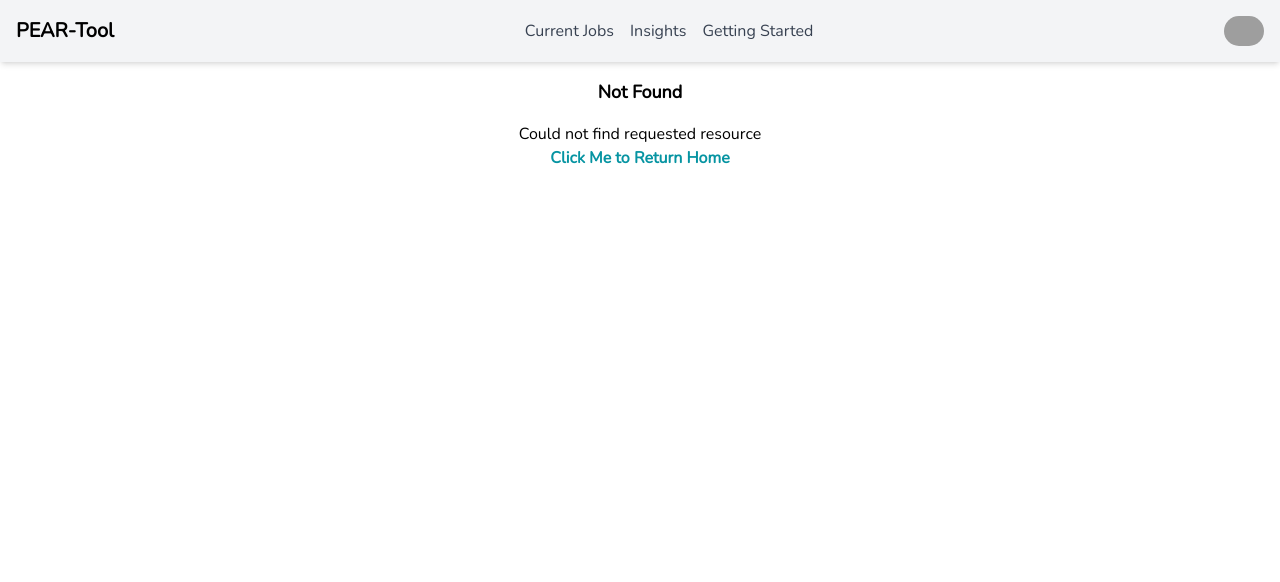
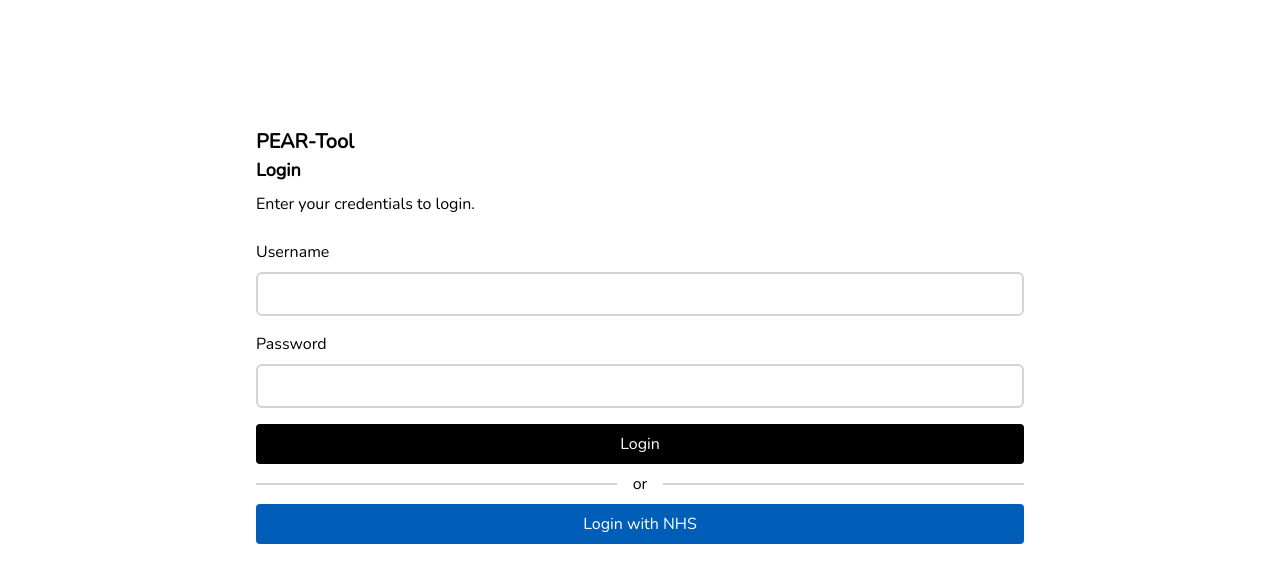
Before and after one commit to fidhalkotta/PEAR-Tool, a Next.js app in the folder app/frontend/: page /login in a window 1280 px wide. Before the commit this address had no page. Shown: the top 582 px of the page. Built offline with nearby package versions, Linux system fonts and the light colour scheme; grey boxes are pictures that could not be loaded.

Commit message:
feat: add simple login page (#2)
* feat: add simple login pag

* feat: finish login page and refactor layout pages

```diff
--- a/app/frontend/src/app/home/page.tsx
+++ b/app/frontend/src/app/home/page.tsx
@@ -1,17 +1,12 @@
 import React from "react";
 
-// import NavigationBar from "@/components/NavigationBar";
-import FileDropzone from "@/components/FileDropzone";
+import MainLayout from "@/app/layouts/mainLayout";
 
 export default function Home() {
 	return (
-		<div className="container p-4">
-			<div className="mb-8">
-				<h2 className="text-lg font-semibold mb-2">Start New Job</h2>
-				<p>Upload a CT Scan to get started with a new Processing Job.</p>
-			</div>
-			<FileDropzone/>
-		</div>
+		<MainLayout>
+
+		</MainLayout>
 
 	);
 }
--- /dev/null
+++ b/app/frontend/src/app/jobs/new/page.tsx
@@ -0,0 +1,20 @@
+import React from "react";
+
+// import NavigationBar from "@/components/NavigationBar";
+import FileDropzone from "@/components/FileDropzone";
+import MainLayout from "@/app/layouts/mainLayout";
+
+export default function NewJob() {
+	return (
+		<MainLayout>
+			<div className="container p-4">
+				<div className="mb-8">
+					<h2 className="text-lg font-semibold mb-2">Start New Job</h2>
+					<p>Upload a CT Scan to get started with a new Processing Job.</p>
+				</div>
+				<FileDropzone/>
+			</div>
+		</MainLayout>
+
+	);
+}
--- a/app/frontend/src/app/jobs/page.tsx
+++ b/app/frontend/src/app/jobs/page.tsx
@@ -2,13 +2,18 @@
 
 import React, { useState } from "react";
 import { Progress } from "flowbite-react";
+import MainLayout from "@/app/layouts/mainLayout";
 
 const CurrentJobsDashboard = () => {
 	const [jobs] = useState([
-		{ id: "#47681", name: "John Stevenson", progress: 63 },
-		{ id: "#19025", name: "Mark Brian", progress: 13 },
-		{ id: "#72211", name: "Olivia Carey", progress: 41 },
-		{ id: "#67102", name: "Hamza Den", progress: 89 }
+		{ id: "#47681", name: "<Redacted>", progress: 63 },
+		{ id: "#19025", name: "<Redacted>", progress: 13 },
+		{ id: "#72211", name: "<Redacted>", progress: 41 },
+		{ id: "#67102", name: "<Redacted>", progress: 89 }
+		// { id: "#47681", name: "John Stevenson", progress: 63 },
+		// { id: "#19025", name: "Mark Brian", progress: 13 },
+		// { id: "#72211", name: "Olivia Carey", progress: 41 },
+		// { id: "#67102", name: "Hamza Den", progress: 89 }q
 		// ... other jobs
 	]);
 	const [selectedJob, setSelectedJob] = useState(null);
@@ -28,6 +33,7 @@
 	};
 
 	return (
+		<MainLayout>
 			<div className="">
 				<div className="container mx-auto p-4">
 					<div className="bg-white shadow-md rounded p-6">
@@ -72,6 +78,7 @@
 					</div>
 				)}
 			</div>
+		</MainLayout>
 	);
 };
 
--- a/app/frontend/src/app/layout.tsx
+++ b/app/frontend/src/app/layout.tsx
@@ -1,13 +1,6 @@
-import type {Metadata} from 'next'
-import {Inter} from 'next/font/google'
-import './globals.css'
-import NavigationBar from "@/components/NavigationBar";
-
-const inter = Inter({ subsets: ['latin'] })
-
-export const metadata: Metadata = {
-  title: 'Create Next App',
-  description: 'Generated by create next app',
+export const metadata = {
+  title: 'Next.js',
+  description: 'Generated by Next.js',
 }
 
 export default function RootLayout({
@@ -17,10 +10,7 @@
 }) {
   return (
     <html lang="en">
-      <body className={inter.className}>
-            <NavigationBar/>
-        {children}
-      </body>
+      <body>{children}</body>
     </html>
   )
 }
--- /dev/null
+++ b/app/frontend/src/app/layouts/baseLayout.tsx
@@ -0,0 +1,24 @@
+import React from "react";
+
+import type {Metadata} from 'next'
+import {Inter} from 'next/font/google'
+import './../globals.css'
+
+const inter = Inter({ subsets: ['latin'] })
+
+
+export const metadata: Metadata = {
+	title: 'PEAR',
+	description: 'Made with <3',
+}
+
+
+export default function BaseLayout({ children }) {
+	return (
+		<html lang="en">
+			<body className={inter.className}>
+				{children}
+			</body>
+		</html>
+	);
+}
--- /dev/null
+++ b/app/frontend/src/app/layouts/mainLayout.tsx
@@ -0,0 +1,12 @@
+import React from "react";
+import BaseLayout from "./baseLayout";
+import NavigationBar from "@/components/NavigationBar";
+
+export default function MainLayout({ children }) {
+	return (
+		<BaseLayout>
+			<NavigationBar/>
+			{children}
+		</BaseLayout>
+	);
+}
--- /dev/null
+++ b/app/frontend/src/app/layouts/minimalLayout.tsx
@@ -0,0 +1,10 @@
+import React from "react";
+import BaseLayout from "./baseLayout";
+
+export default function MinimalLayout({ children }) {
+	return (
+		<BaseLayout>
+			{children}
+		</BaseLayout>
+	);
+}
--- /dev/null
+++ b/app/frontend/src/app/login/page.tsx
@@ -0,0 +1,32 @@
+import React from "react";
+import MinimalLayout from "@/app/layouts/minimalLayout";
+
+export default function Login() {
+	return (
+		<MinimalLayout>
+			<div className="flex flex-col lg:mx-64 md:m-32 sm:m-24 m-16">
+				<div className="mb-6">
+					<h1 className="text-xl font-bold hover:text-teal-500 duration-150">PEAR-Tool</h1>
+					<h2 className="text-lg font-semibold mb-2">Login</h2>
+					<p>Enter your credentials to login.</p>
+				</div>
+				<div className="flex flex-col">
+					<p className="mb-2">Username</p>
+					<input type="text" id="username" name="username" className="border-2 border-gray-300 rounded-md p-2 mb-4" />
+					<p className="mb-2">Password</p>
+					<input type="password" id="password" name="password" className="border-2 border-gray-300 rounded-md p-2 mb-4" />
+					<a href="/home" className="bg-black text-white px-4 py-2 rounded text-center">Login</a>
+
+					<div className="flex items-center my-2">
+						<div className="border-t-2 border-gray-300 flex-grow"></div>
+						<div className="mx-4">or</div>
+						<div className="border-t-2 border-gray-300 flex-grow"></div>
+					</div>
+					<a href="/home" className="bg-nhs-blue text-white px-4 py-2 rounded text-center">Login with NHS</a>
+				</div>
+
+			</div>
+		</MinimalLayout>
+
+	);
+}
--- a/app/frontend/tailwind.config.ts
+++ b/app/frontend/tailwind.config.ts
@@ -14,6 +14,13 @@
         'gradient-conic':
           'conic-gradient(from 180deg at 50% 50%, var(--tw-gradient-stops))',
       },
+        colors: {
+        'nhs-blue': '#005EB8',
+        'nhs-dark-blue': '#003087',
+        'nhs-bright-blue': '#0072CE',
+        'nhs-light-blue': '#41B6E6',
+        'nhs-aqua-blue': '#00A9CE',
+        }
     },
   },
   plugins: [
```
Also changed, not shown: 1 other file (tests, documents, lock files or other folders). Lines whose indentation alone changed are shown as unchanged.
